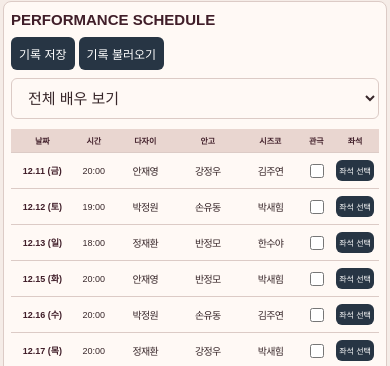
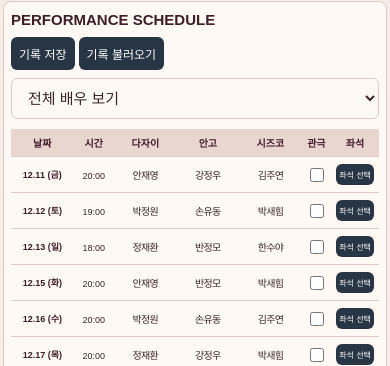
Before and after one commit to LEUGOL/NoLongerHuman, a plain HTML site: page index.html in a window 390 px wide. Shown: the part 475-841 px from the top of the page. Drawn offline with Linux system fonts and the light colour scheme.

Commit message:
Update index.html

```diff
--- a/index.html
+++ b/index.html
@@ -158,13 +158,12 @@ td.cast-cell{text-align:left;line-height:1.65}
  .actions{gap:4px;margin-bottom:8px}
  .actions button{font-size:12px;padding:8px 8px}
  th{
-  font-size:8px;
+ font-size:10px;
  padding:6px 1px;
  white-space:nowrap;
 }
-
 td{
-  font-size:9px;
+ font-size:11px;
  padding:7px 1px;
  text-align:center;
 }
```
Lines whose indentation alone changed are shown as unchanged.
